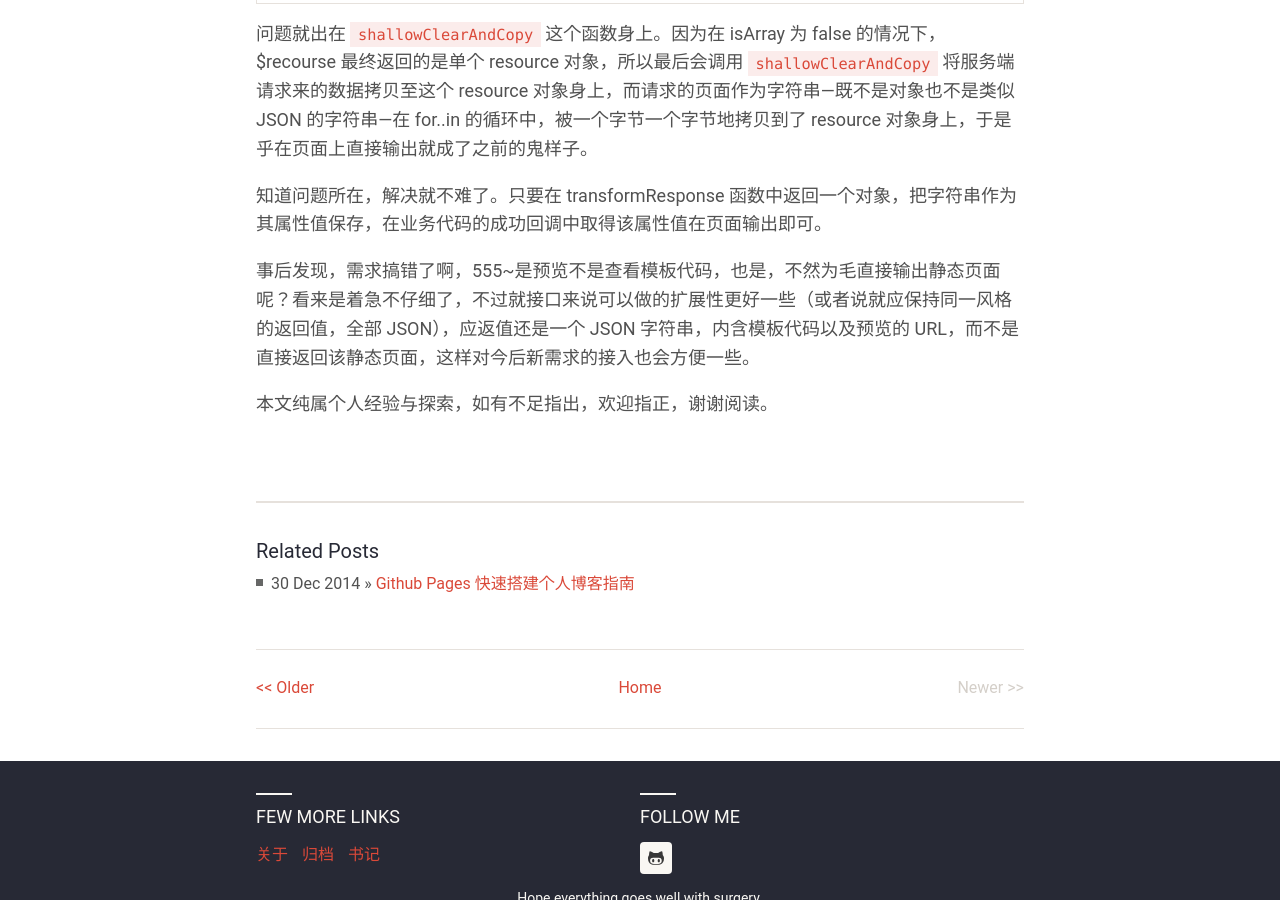
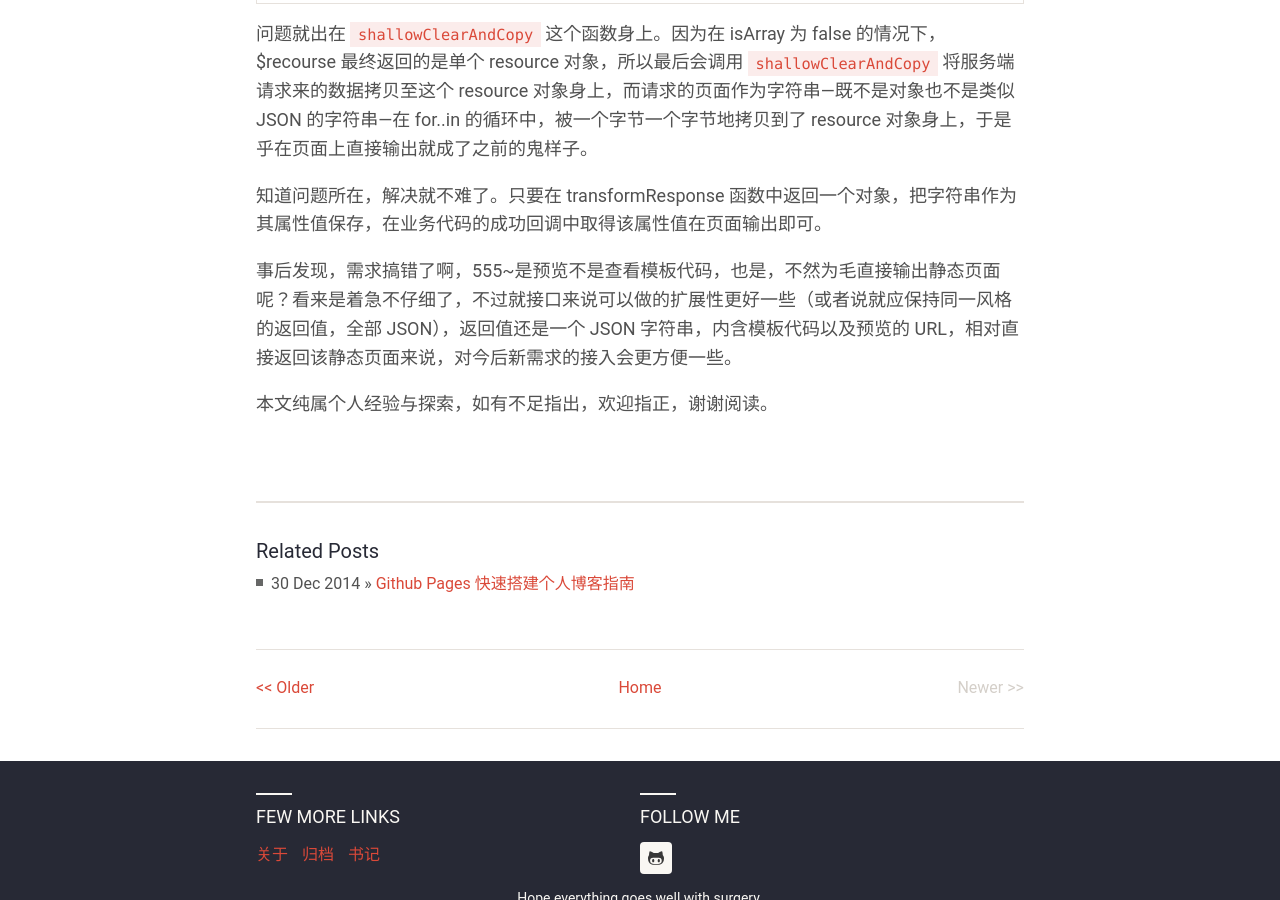
Before and after one commit to nealzhu/nealzhu.github.io, a Jekyll site: the page built from _posts/2015-03-31-angularjs-using-resource-for-html-pages.md, in a window 1280 px wide and 900 px high, scrolled down 1950 px. Built offline with Jekyll 4.4.1, drawn with Linux system fonts in a browser that asks for light colours; nearby versions of some CDN libraries; some web fonts are replaced; comment, search, counter and statistics services are not loaded; some of the changed text lies outside the part shown.

Commit message:
笔误更正
1、network 单词更正；
2、底部感想更正。

```diff
--- a/_posts/2015-03-31-angularjs-using-resource-for-html-pages.md
+++ b/_posts/2015-03-31-angularjs-using-resource-for-html-pages.md
@@ -52,7 +52,7 @@
 
 知道问题所在，解决就不难了。只要在 transformResponse 函数中返回一个对象，把字符串作为其属性值保存，在业务代码的成功回调中取得该属性值在页面输出即可。
 
-事后发现，需求搞错了啊，555~是预览不是查看模板代码，也是，不然为毛直接输出静态页面呢？看来是着急不仔细了，不过就接口来说可以做的扩展性更好一些（或者说就应保持同一风格的返回值，全部 JSON），应返值还是一个 JSON 字符串，内含模板代码以及预览的 URL，而不是直接返回该静态页面，这样对今后新需求的接入也会方便一些。
+事后发现，需求搞错了啊，555~是预览不是查看模板代码，也是，不然为毛直接输出静态页面呢？看来是着急不仔细了，不过就接口来说可以做的扩展性更好一些（或者说就应保持同一风格的返回值，全部 JSON），返回值还是一个 JSON 字符串，内含模板代码以及预览的 URL，相对直接返回该静态页面来说，对今后新需求的接入会更方便一些。
 
 本文纯属个人经验与探索，如有不足指出，欢迎指正，谢谢阅读。
 
```
Also changed, not shown: other parts of _posts/2015-03-31-angularjs-using-resource-for-html-pages.md (+1 -1 lines).
